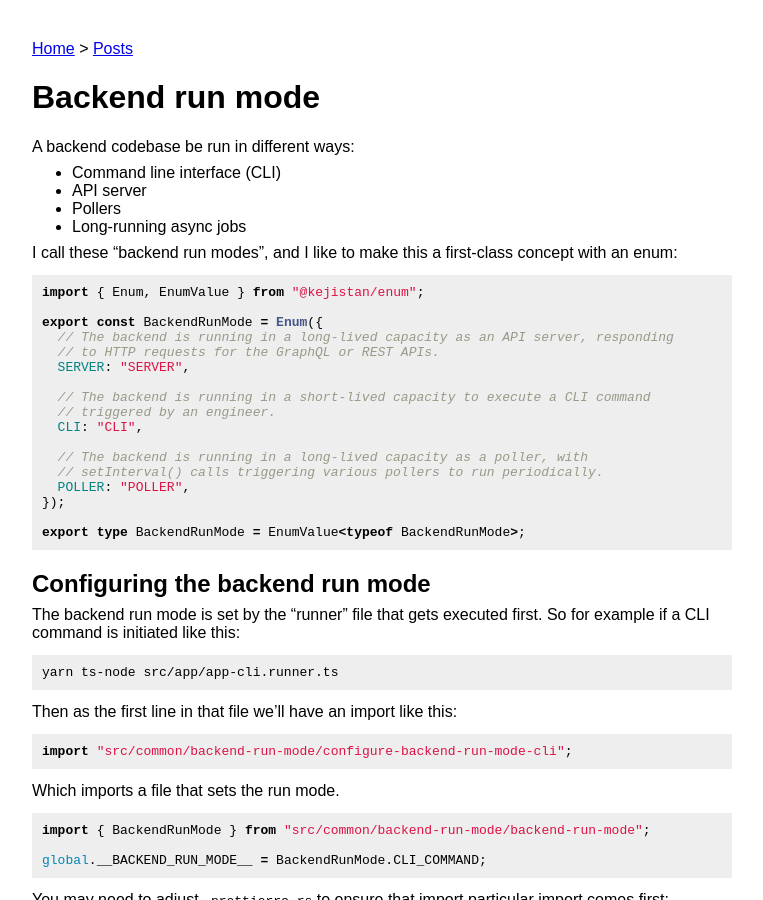
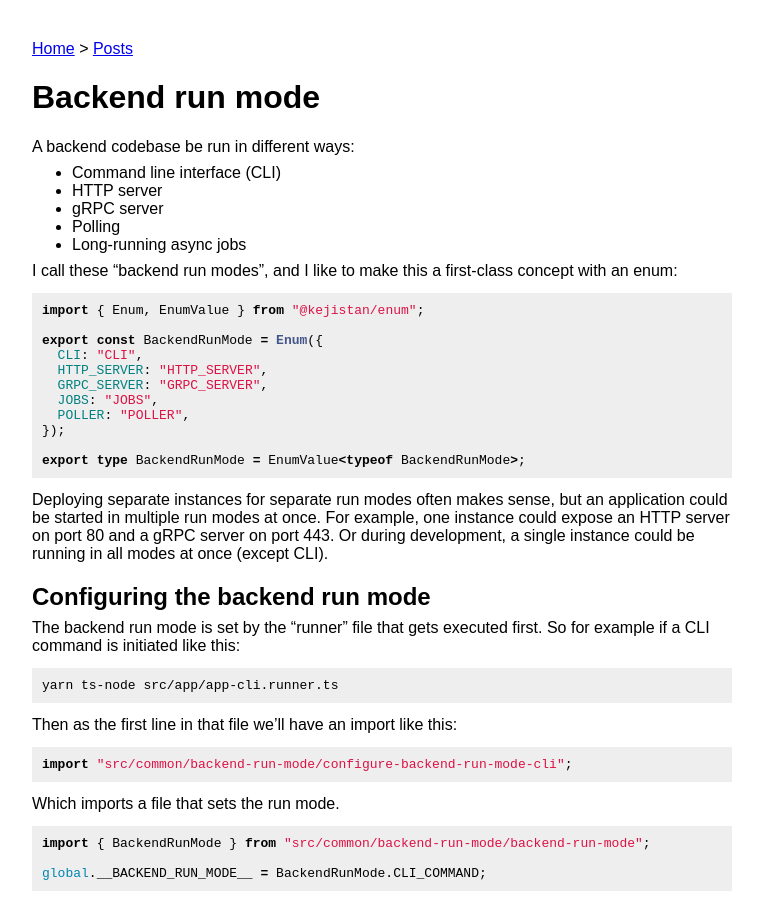
Before and after one commit to maxh/maxheinritz.com, a Jekyll site: the page built from _posts/2022-08-13-backend-run-mode.md, in a window 1280 px wide and 900 px high. Shown: the whole window, without its empty margins (108-871 px from the left). Built offline with Jekyll 4.4.1, drawn with Linux system fonts in a browser that asks for light colours.

Commit message:
http server

````diff
--- a/_posts/2022-08-13-backend-run-mode.md
+++ b/_posts/2022-08-13-backend-run-mode.md
@@ -7,8 +7,9 @@ tags: ["software patterns"]
 A backend codebase be run in different ways:
 
 - Command line interface (CLI)
-- API server
-- Pollers
+- HTTP server
+- gRPC server
+- Polling
 - Long-running async jobs
 
 I call these “backend run modes”, and I like to make this a first-class concept with an enum:
@@ -17,21 +18,17 @@ I call these “backend run modes”, and I like to make this a first-class conc
 import { Enum, EnumValue } from "@kejistan/enum";
 
 export const BackendRunMode = Enum({
-  // The backend is running in a long-lived capacity as an API server, responding
-  // to HTTP requests for the GraphQL or REST APIs.
-  SERVER: "SERVER",
-
-  // The backend is running in a short-lived capacity to execute a CLI command
-  // triggered by an engineer.
   CLI: "CLI",
-
-  // The backend is running in a long-lived capacity as a poller, with
-  // setInterval() calls triggering various pollers to run periodically.
+  HTTP_SERVER: "HTTP_SERVER",
+  GRPC_SERVER: "GRPC_SERVER",
+  JOBS: "JOBS",
   POLLER: "POLLER",
 });
 
 export type BackendRunMode = EnumValue<typeof BackendRunMode>;
 ```
+
+Deploying separate instances for separate run modes often makes sense, but an application could be started in multiple run modes at once. For example, one instance could expose an HTTP server on port 80 and a gRPC server on port 443. Or during development, a single instance could be running in all modes at once (except CLI).
 
 ## Configuring the backend run mode
 
````
